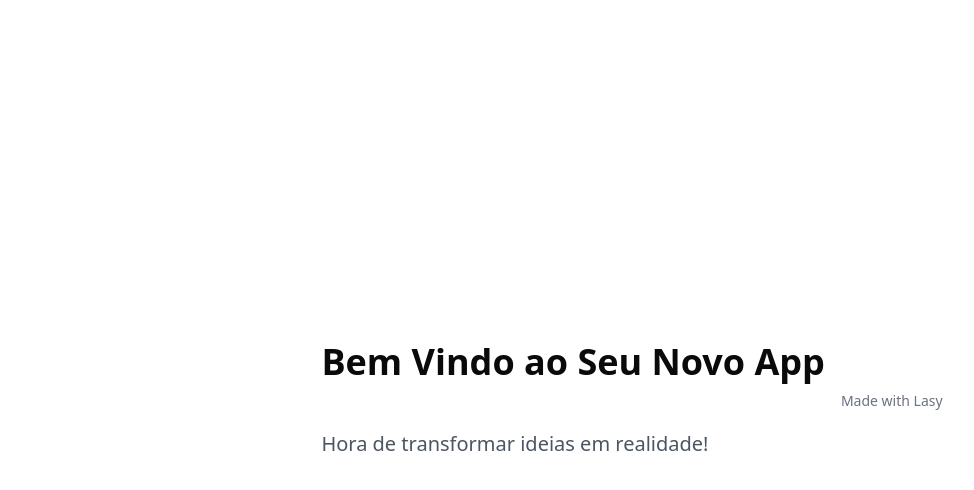
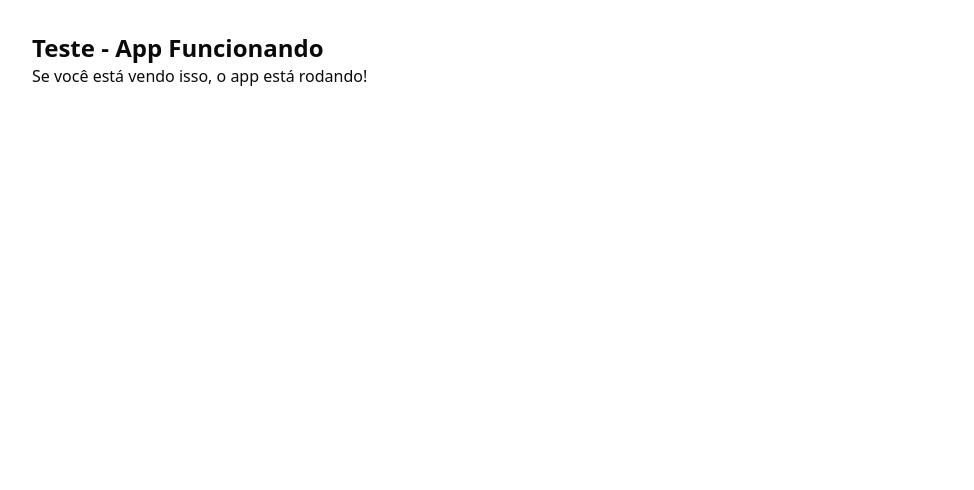
Before and after one commit to deivisontravizan/one-travvizan, a Next.js app: page / in a window 1280 px wide. Shown: the top 490 px of the page, without its empty margins (0-974 px from the left). Built offline with nearby package versions, Linux system fonts and the light colour scheme.

Commit message:
[lasy] Debugando problema persistente no preview - escreveu 1 arquivo(s)

```diff
--- a/src/app/page.tsx
+++ b/src/app/page.tsx
@@ -1,15 +1,8 @@
-import { MadeWithLasy } from "@/components/made-with-lasy";
-
 export default function Home() {
   return (
-    <div className="flex items-center justify-center min-h-screen p-8 pb-20 sm:p-20 font-[family-name:var(--font-geist-sans)]">
-      <main className="flex flex-col gap-8 row-start-1 items-center sm:items-start">
-        <h1 className="text-4xl font-bold mb-4">Bem Vindo ao Seu Novo App</h1>
-        <p className="text-xl text-gray-600">
-          Hora de transformar ideias em realidade!
-        </p>
-      </main>
-      <MadeWithLasy />
+    <div className="p-8">
+      <h1 className="text-2xl font-bold">Teste - App Funcionando</h1>
+      <p>Se você está vendo isso, o app está rodando!</p>
     </div>
   );
 }
```
